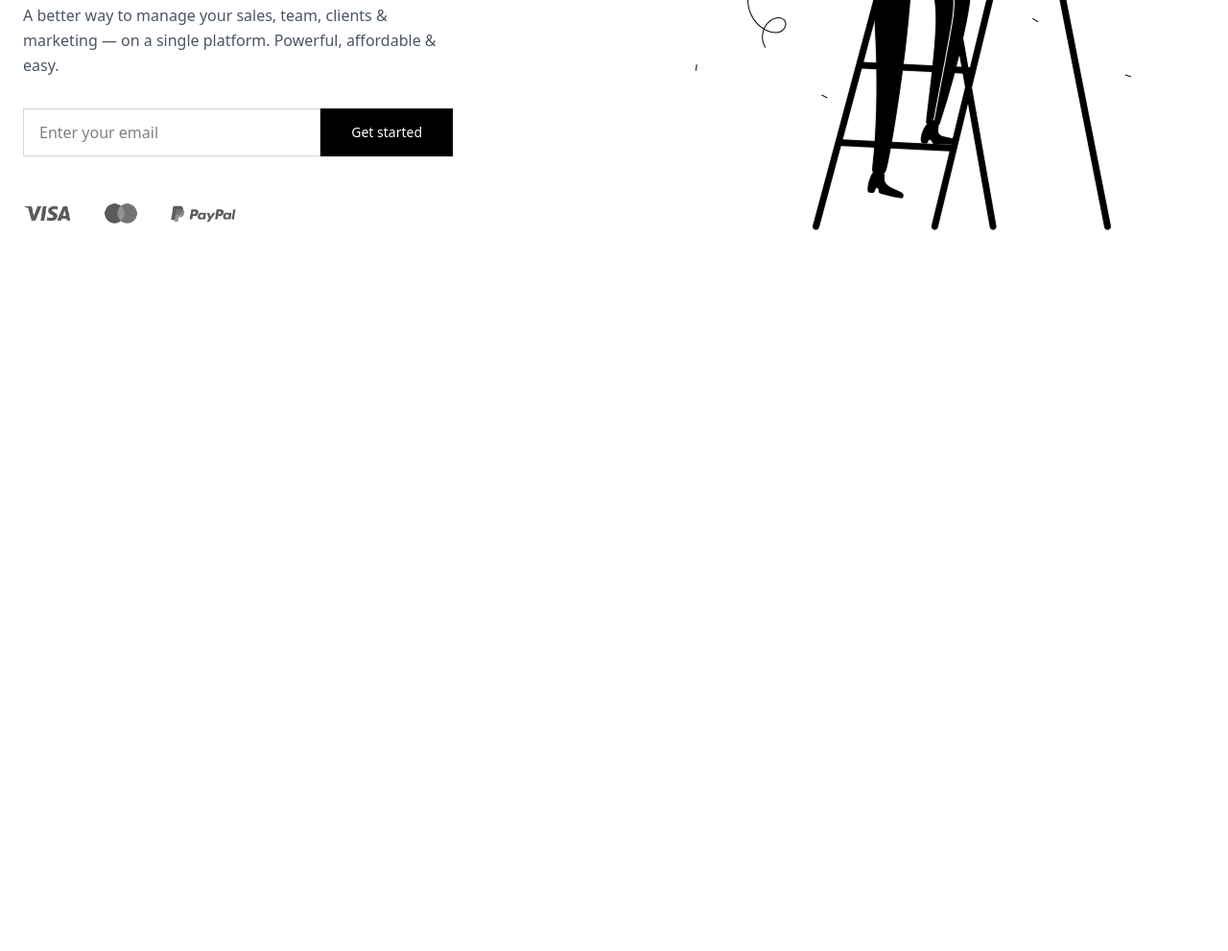
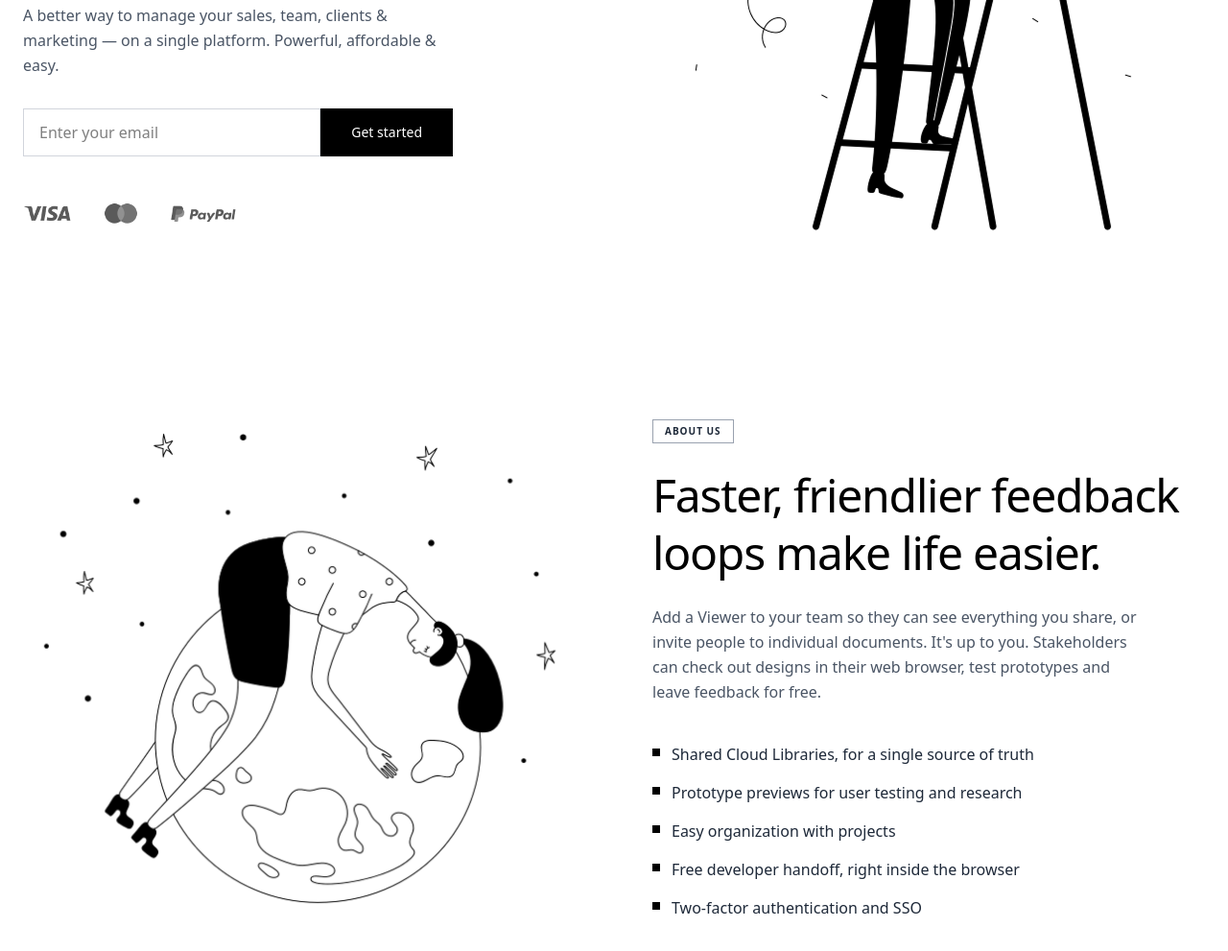
Before and after one commit to Ilyos11/Tailwind-3, a website: page index.html in a window 1280 px wide. Shown: the part 505-1496 px from the top of the page at 96% size. Before the commit the page ends 844 px from the top, so only its background shows below. Drawn offline with Linux system fonts and the light colour scheme.

Commit message:
Section 3

```diff
--- a/index.html
+++ b/index.html
@@ -79,6 +79,64 @@
 
 
 
+    <!-- Section 3 -->
+    <section class="max-w-7xl mx-auto px-6 py-16 md:py-24">
+        <div class="flex flex-col md:flex-row items-center gap-12 md:gap-20">
+
+
+            <div class="w-full md:w-1/2 flex justify-center">
+                <img src="Human 2.png" alt="Creative Illustration" class="max-w-full h-auto">
+            </div>
+
+
+            <div class="w-full md:w-1/2 space-y-6">
+
+                <div class="inline-block border border-gray-400 px-3 py-1 text-[10px] font-bold uppercase tracking-widest text-gray-800">
+                    About us
+                </div>
+
+
+                <h2 class="text-3xl md:text-5xl font-medium leading-tight text-black tracking-tight">
+                    Faster, friendlier feedback loops make life easier.
+                </h2>
+
+
+                <p class="text-gray-600 text-sm md:text-base leading-relaxed max-w-lg">
+                    Add a Viewer to your team so they can see everything you share, or invite
+                    people to individual documents. It's up to you. Stakeholders can check
+                    out designs in their web browser, test prototypes and leave feedback for free.
+                </p>
+
+
+                <ul class="space-y-4 pt-4">
+                    <li class="flex items-start gap-3 text-sm md:text-base text-gray-800">
+                        <span class="mt-1.5 w-2 h-2 bg-black flex-shrink-0"></span>
+                        <span>Shared Cloud Libraries, for a single source of truth</span>
+                    </li>
+                    <li class="flex items-start gap-3 text-sm md:text-base text-gray-800">
+                        <span class="mt-1.5 w-2 h-2 bg-black flex-shrink-0"></span>
+                        <span>Prototype previews for user testing and research</span>
+                    </li>
+                    <li class="flex items-start gap-3 text-sm md:text-base text-gray-800">
+                        <span class="mt-1.5 w-2 h-2 bg-black flex-shrink-0"></span>
+                        <span>Easy organization with projects</span>
+                    </li>
+                    <li class="flex items-start gap-3 text-sm md:text-base text-gray-800">
+                        <span class="mt-1.5 w-2 h-2 bg-black flex-shrink-0"></span>
+                        <span>Free developer handoff, right inside the browser</span>
+                    </li>
+                    <li class="flex items-start gap-3 text-sm md:text-base text-gray-800">
+                        <span class="mt-1.5 w-2 h-2 bg-black flex-shrink-0"></span>
+                        <span>Two-factor authentication and SSO</span>
+                    </li>
+                </ul>
+            </div>
+
+        </div>
+    </section>
+
+
+
 
 
 </body>
```
Also changed, not shown: Human 2.png (added), src/output.css.
